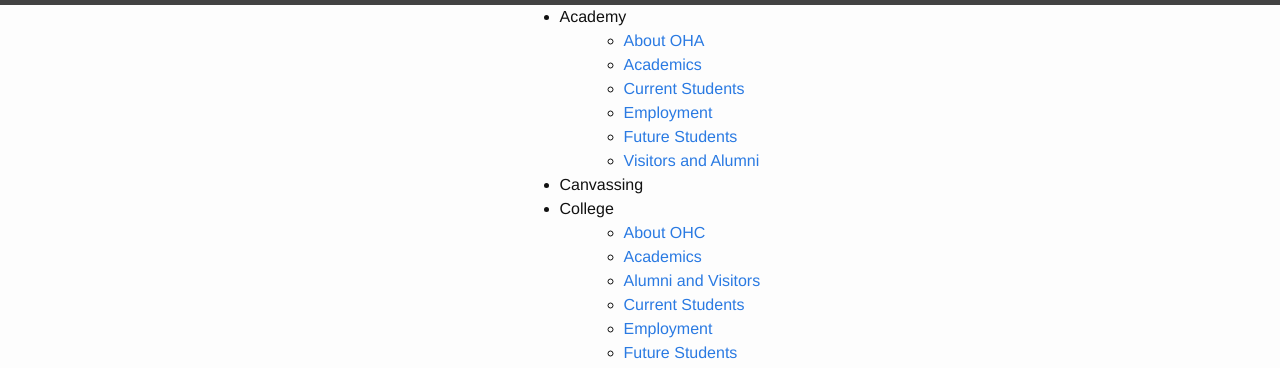
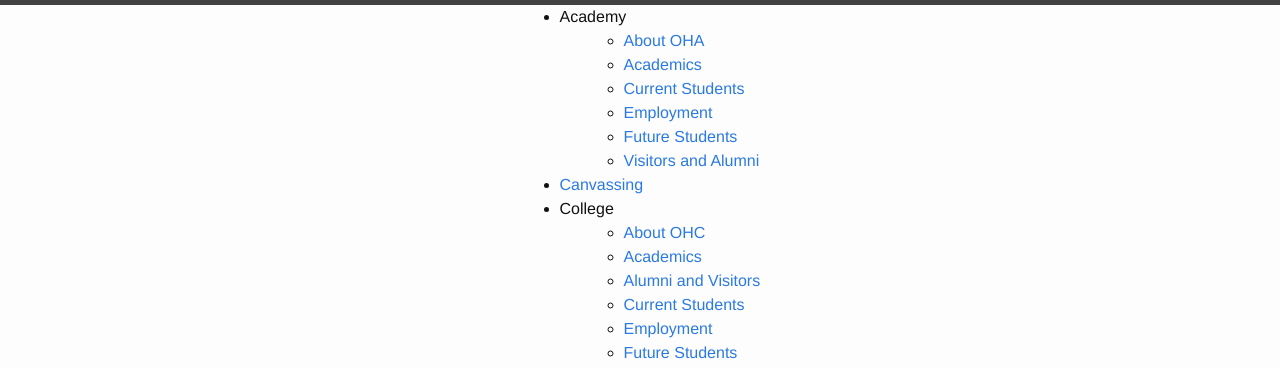
Before and after one commit to ohministries/ohministries.github.io, a Jekyll site: the page built from canvassing.md, in a window 1280 px wide. Shown: the top 368 px of the page. Built offline with Jekyll 4.4.1, drawn with Linux system fonts in a browser that asks for light colours.

Commit message:
Resolve issue #15

```diff
--- a/_includes/nav.html
+++ b/_includes/nav.html
@@ -22,12 +22,7 @@
     {% assign filename = node.url | split: '/' | last %}
     {% if node_url_length == current_lvl_url_length and node.url contains lvl_base_url and filename != 'index.html' and filename contains 'html' %}
       <li class="page-link">
-        {% assign element = 'a' %}
-        {% if include.disable_top_level_links and start_lvl == current_lvl_url_length %}
-          {% assign element = 'span' %}
-          {% assign extra_atts = 'tabindex="-1"' %}
-        {% endif %}
-        <{{ element }} {{ extra_atts }} href='{{ node.url }}'>{{ node.title }}</{{ element }}>
+        {% capture subnav %}
           {% if include.max_depth > current_lvl_url_length | plus: 1 %}
             {% assign lvl_base_url = node.url | replace: '.html' | append: '/' %}
 
@@ -39,11 +34,23 @@
             {% assign directory_to_remove = lvl_base_url | split: '/' | last | append: '/' %}
             {% assign lvl_base_url = lvl_base_url | replace: directory_to_remove %}
           {% endif %}
+        {% endcapture %}
+        {% assign subnav = subnav | strip %}
+
+        {% assign element = 'a' %}
+        {% if subnav.size > 0 and include.disable_top_level_links and start_lvl == current_lvl_url_length %}
+          {% assign element = 'span' %}
+          {% assign extra_atts = 'tabindex="-1"' %}
+        {% endif %}
+
+        <{{ element }} {{ extra_atts }} href='{{ node.url }}'>{{ node.title }}</{{ element }}>
+        {{ subnav }}
       </li>
     {% endif %}
   {% endfor %}
 {% endcapture %}
 
+{% assign links = links | strip %}
 {% if links.size > 0 %}
 <ul>{{ links | strip }}</ul>
 {% endif %}
```
Lines whose indentation alone changed are shown as unchanged.
